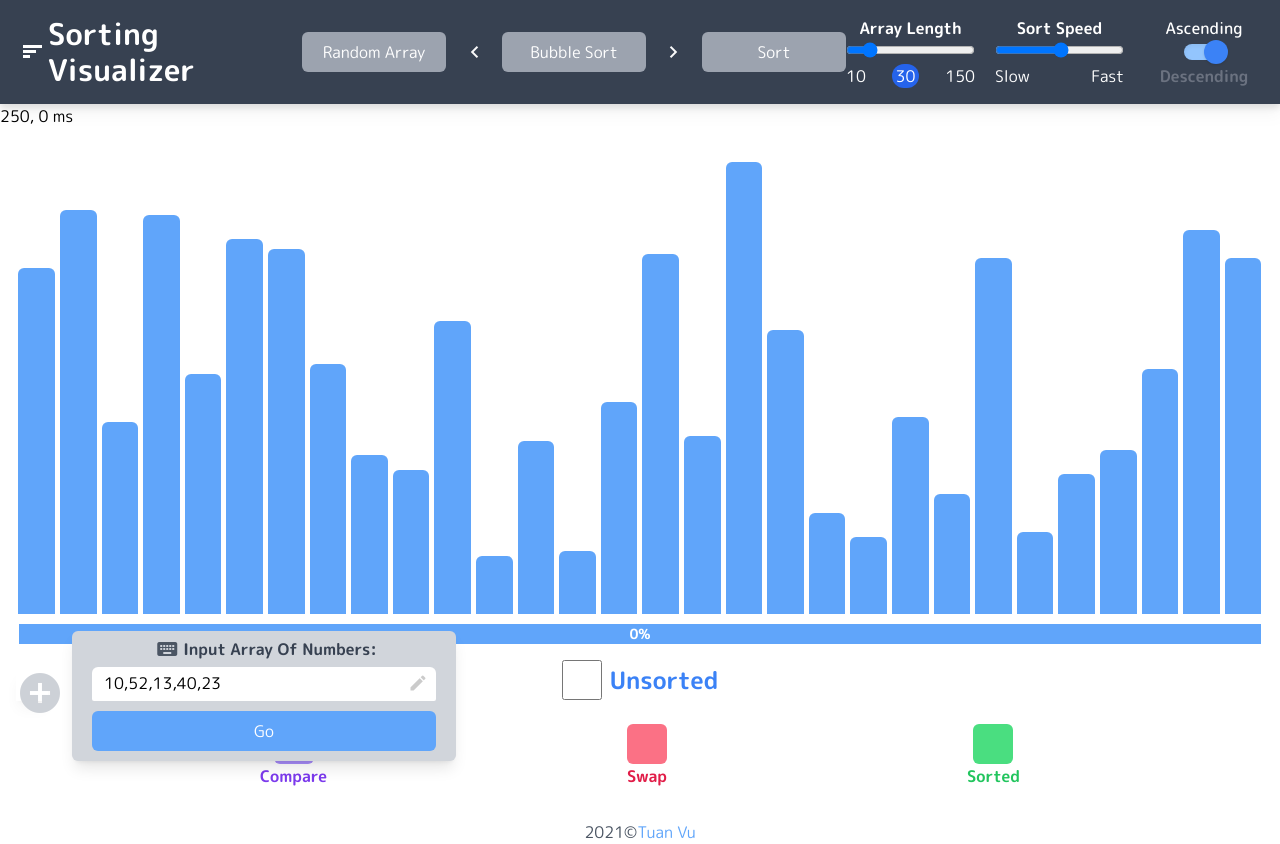
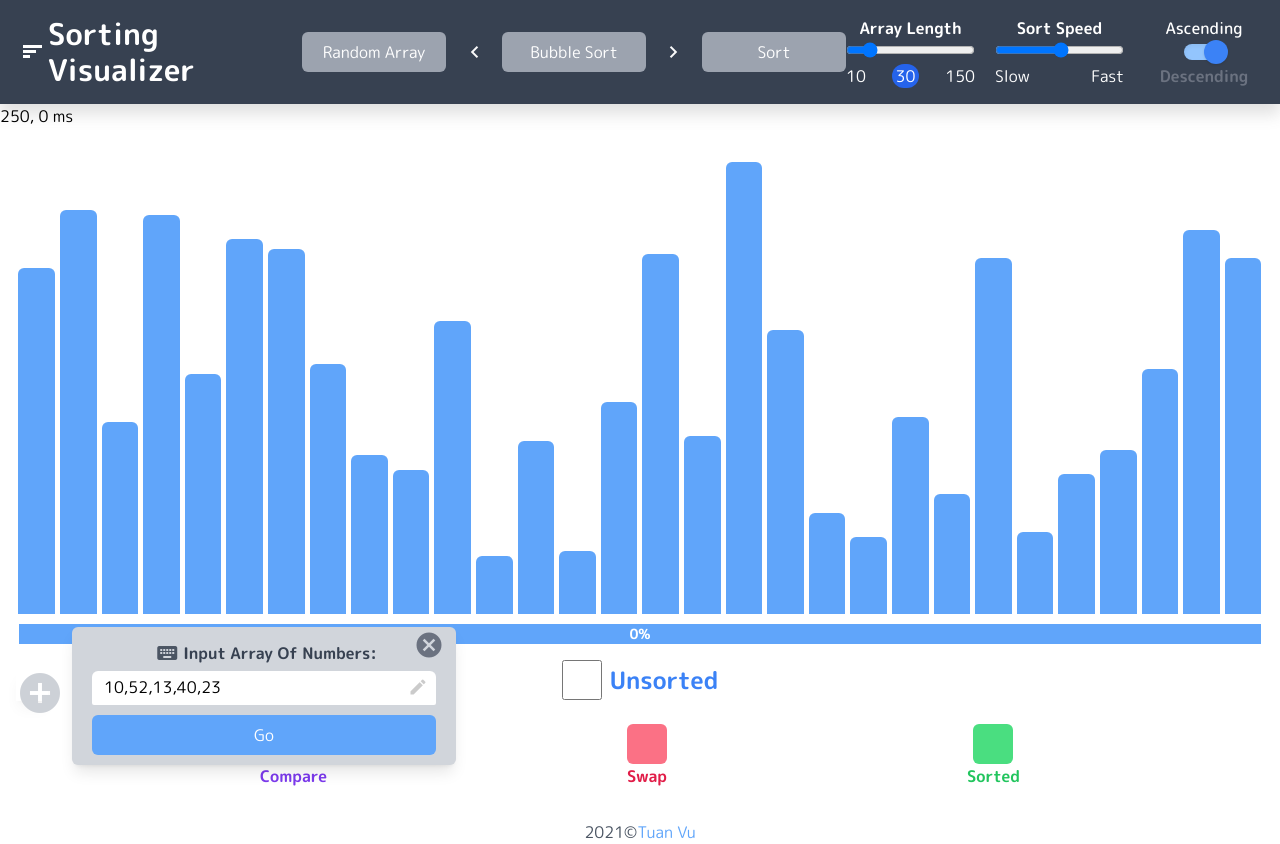
Before and after one commit to turn25/sorting-visualizer, a React (Create React App) app: page / in a window 1280 px wide. Both pictures are taken after a click on the button "add_circle". Built offline with nearby package versions, Linux system fonts and the light colour scheme; what @tailwindcss/custom-forms would draw is missing.

Commit message:
add format array button & navbar boxshadow

```diff
--- a/src/components/ArrayList.js
+++ b/src/components/ArrayList.js
@@ -35,7 +35,7 @@ export default function ArrayList({
           sortedIndex &&
           sortedIndex.includes(index) &&
           compare[0] === null &&
-          compare[1] !== null
+          compare[1] === 1
         )
           bg = emerald_400;
         // if sortedIndex have index(idx) inside => change the bar that have the idx listed in sortedIdx
--- a/src/components/CreateArrayButton.js
+++ b/src/components/CreateArrayButton.js
@@ -12,6 +12,15 @@ export default function CreateArrayButton({
 }) {
   const [isShowInput, setIsShowInput] = useState(false);
   const [isShowError, setIsShowError] = useState(false);
+
+  const handleMatchNumber = (e) => {
+    e.preventDefault();
+    const newArr = value.match(/\d+/g);
+    setInputArray(newArr[0]);
+    for (let i = 1; i < newArr.length; i++) {
+      setInputArray((prevInput) => prevInput + "," + newArr[i]);
+    }
+  };
 
   const handleOnSave = (e) => {
     e.preventDefault();
@@ -61,6 +70,12 @@ export default function CreateArrayButton({
     else return "bg-blue-400 hover:bg-blue-500";
   };
 
+  // handle press close input form button
+  const handleCloseForm = (e) => {
+    e.preventDefault();
+    setIsShowInput(false);
+  };
+
   return (
     <div className="fixed bottom-10 left-4 gap-x-2 flex items-center h-32">
       <div className="h-full flex items-center">
@@ -88,7 +103,14 @@ export default function CreateArrayButton({
           unmountOnExit
           onExit={() => setIsShowError(false)}
         >
-          <form className="bg-gray-300 h-fit  w-[24rem] py-1 ml-4 rounded-md flex flex-col p-1 shadow-lg relative">
+          <form className="bg-gray-300 h-fit  w-[24rem] px-1 pb-1 pt-3 ml-4 rounded-md flex flex-col shadow-lg relative">
+            <button onClick={handleCloseForm}>
+              <span
+                className={`material-icons text-3xl  absolute right-3 top-0 text-gray-500 hover:text-gray-800 transition ease-in`}
+              >
+                cancel
+              </span>
+            </button>
             <label className="font-semibold flex justify-center align-center text-gray-700 my-0.5">
               <span className="material-icons mx-1 text-gray-600">
                 keyboard
@@ -110,9 +132,20 @@ export default function CreateArrayButton({
               } cursor-pointer disabled:bg-gray-400
               disabled:text-gray-300 disabled:cursor-not-allowed transition-all ease-in`}
               />
-              <span className="material-icons absolute top-2.5 right-6 text-[1.25rem] opacity-20 cursor-pointer">
-                edit
-              </span>
+              <button className="relative group">
+                <span
+                  onClick={handleMatchNumber}
+                  className="material-icons absolute top-2.5 right-6 text-[1.25rem] opacity-20 cursor-pointer"
+                >
+                  edit
+                </span>
+                <span
+                  className="absolute hidden md:block top-50 -left-2 translate-y-[-50%] text-white text-sm font-semibold
+                  rounded-lg h-fit w-32 p-2 bg-blue-400 scale-0 opacity-0 group-hover:scale-100 group-hover:opacity-100 transitio duration-100"
+                >
+                  Format An Array
+                </span>
+              </button>
             </div>
             <button
               onClick={handleOnSave}
--- a/src/components/Navbar.js
+++ b/src/components/Navbar.js
@@ -27,7 +27,7 @@ export default function Navbar({
   const [animationDirection, setAnimationDirection] = useState("");
 
   return (
-    <nav className="flex justify-center items-center min-h-[100px] p-4 bg-gray-700 text-white flex-col md:flex-row md:justify-between gap-y-1 drop-shadow-lg">
+    <nav className="flex justify-center items-center min-h-[100px] p-4 bg-gray-700 text-white flex-col md:flex-row md:justify-between gap-y-1 shadow-navbar">
       <div className="flex-1 flex items-center cursor-default">
         <span className="material-icons text-2xl font-bold px-1">sort</span>
         <h1 className="font-bold text-3xl">Sorting Visualizer</h1>
--- a/tailwind.config.js
+++ b/tailwind.config.js
@@ -25,7 +25,6 @@ module.exports = {
             animationTimingFunction: "cubic-bezier(0.8,0,1,1)",
           },
         },
-
         customWiggleLeft: {
           "0%, 100%": {
             transform: "translateX(8px)",
@@ -36,7 +35,6 @@ module.exports = {
             opacity: "100%",
           },
         },
-
         customWiggleRight: {
           "0%, 100%": {
             transform: "translateX(-8px)",
@@ -47,7 +45,6 @@ module.exports = {
             opacity: "100%",
           },
         },
-
         customEnterLeft: {
           "0%": {
             transform: "translateX(0)",
@@ -64,7 +61,6 @@ module.exports = {
             opacity: "100%",
           },
         },
-
         customEnterRight: {
           "0%": {
             transform: "translateX(0)",
@@ -89,6 +85,9 @@ module.exports = {
         customEnterLeft: "customEnterLeft 1s cubic-bezier(0.4, 0, 0.6, 1)",
         customEnterRight: "customEnterRight 1s cubic-bezier(0.4, 0, 0.6, 1)",
       },
+      boxShadow: {
+        navbar: "0 10px 15px rgba(100, 100, 100, 0.2)",
+      },
     },
   },
   plugins: [require("@tailwindcss/custom-forms")],
```
